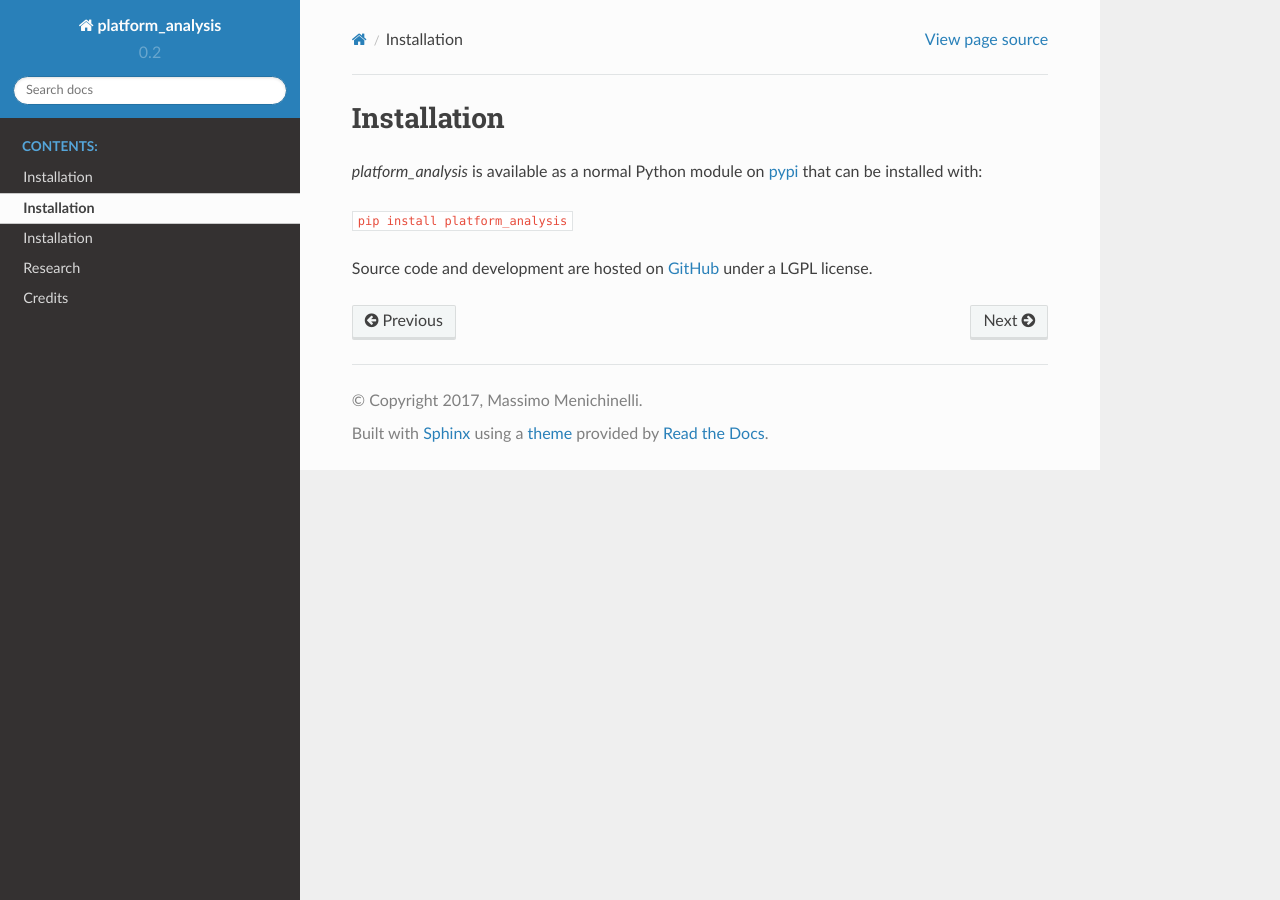
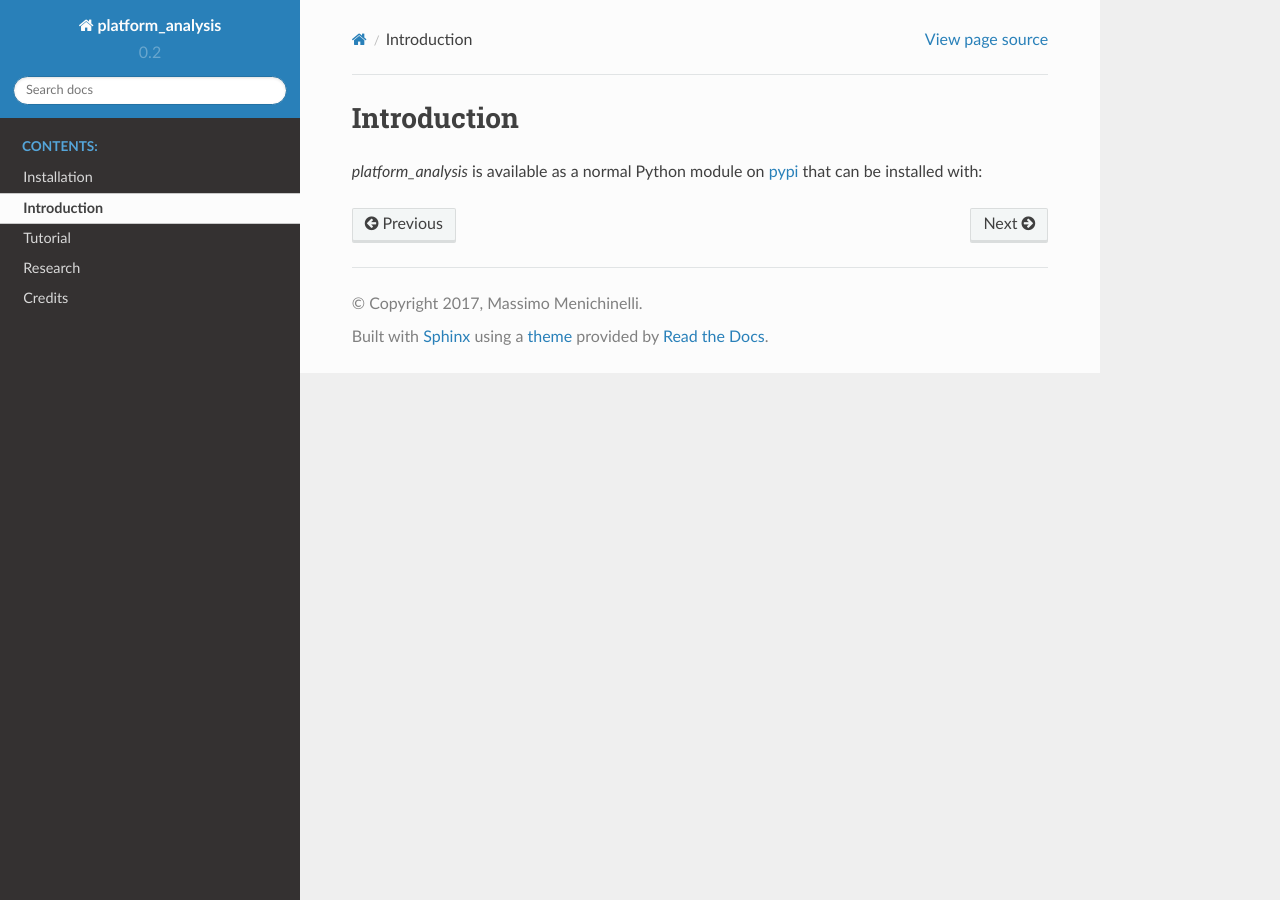
Before and after one commit to openp2pdesign/platform_analysis, a Sphinx documentation site: the page built from doc/intro.rst, in a window 1280 px wide. Built offline with Sphinx 7.4.7 and the Read the Docs theme 2.0.0, drawn with Linux system fonts in a browser that asks for light colours.

Commit message:
Fix docs

```diff
--- a/doc/intro.rst
+++ b/doc/intro.rst
@@ -1,11 +1,8 @@
-Installation
+Introduction
 =============================================
 
 *platform_analysis* is available as a normal Python module on pypi_ that can be installed with:
 
-:code:`pip install platform_analysis`
-
-Source code and development are hosted on GitHub_ under a LGPL license.
 
 .. _pypi: https://pypi.python.org/pypi/platform_analysis/0.20
 .. _GitHub: https://github.com/openp2pdesign/platform_analysis
--- a/doc/tutorial.rst
+++ b/doc/tutorial.rst
@@ -1,4 +1,4 @@
-Installation
+Tutorial
 =============================================
 
 *platform_analysis* is available as a normal Python module on pypi_ that can be installed with:
```
